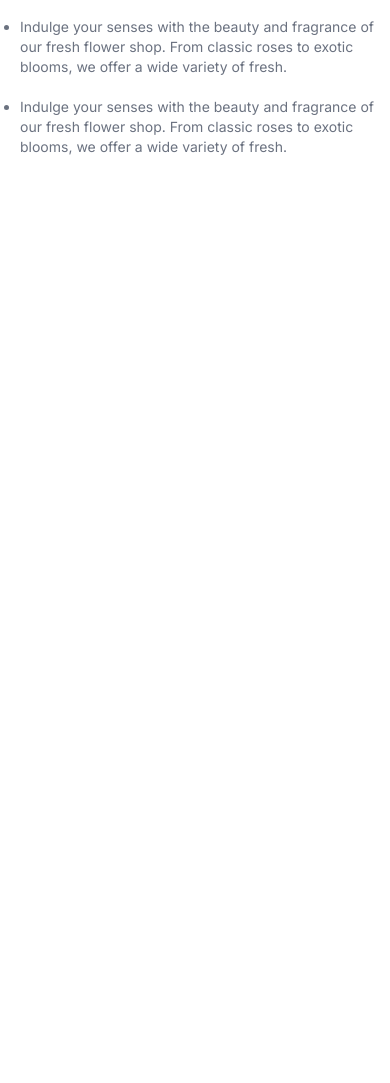
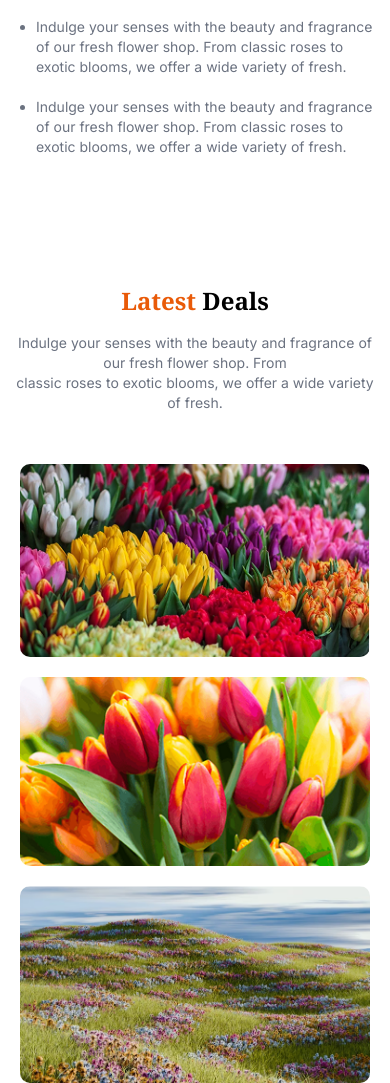
Before and after one commit to starboy1402/Assignment_2, a plain HTML site: page index.html in a window 390 px wide. Shown: the part 3124-4207 px from the top of the page. Before the commit the page ends 3281 px from the top, so only its background shows below. Drawn offline with nearby package versions, Linux system fonts and the light colour scheme.

Commit message:
added section 5 with grid for responsiveness

```diff
--- a/index.html
+++ b/index.html
@@ -58,13 +58,15 @@
 
     </section>
 
-    <section class=" class03 mt-16 sm:mt-32 m-auto ">
-        <div class="container m-auto ">
+    <section class=" class03 mt-16 sm:mt-32 ">
+        <div class="container">
             <div class="text mb-12 text-center">
-                <h1 class="text-2xl mb-4 font-bold font-['Noto_Serif'] md:text-5xl">Our <span class="text-[#E95A08]">Plants</span>
+                <h1 class="text-2xl mb-4 font-bold font-['Noto_Serif'] md:text-5xl">Our <span
+                        class="text-[#E95A08]">Plants</span>
                 </h1>
-                <p class="text-sm text-wrap md:text-[22px] font-Inter text-gray-500">Indulge your senses with the beauty and fragrance of our
-                    fresh flower shop. From<br> classic roses to exotic blooms, we offer a wide variety of fresh.</p>
+                <p class="text-sm  md:text-[22px] font-Inter text-gray-500">Indulge your senses with the beauty and
+                    fragrance of our fresh flower shop. From <br> classic roses to exotic blooms, we offer a wide
+                    variety of fresh.</p>
             </div>
             <div class="card grid grid-cols-2 lg:grid-cols-4 gap-x-5 gap-y-7">
                 <div class="card-container w-full border border-[#E95A08] text-center">
@@ -131,7 +133,7 @@
             <div class="img w-full h-auto">
                 <img src="./assets/flower-store.png" alt="flower store">
             </div>
-            <div class="text w-full h-auto">
+            <div class="text w-full h-auto pr-4 pl-4">
                 <h1 class="font-['Noto_Serif'] font-bold text-2xl sm:text-5xl/tight mb-5">Flower & Plants<br>Lover</h1>
                 <ul class="list-disc pl-5 text-sm font-Inter text-gray-500 sm:text-[22px]">
                     <li class="mt-5 mb-5">Indulge your senses with the beauty and fragrance of our fresh flower shop.
@@ -143,6 +145,32 @@
                 </ul>
             </div>
         </div>
+
+    </section>
+
+    <section class="class05 mt-32">
+        <div class="container max-w-[1440px] mx-auto mb-32">
+            <div class="text-container text-center  w-full h-auto pr-4 pl-4 ">
+                <h1 class="font-['Noto_Serif'] font-bold text-2xl sm:text-5xl/tight mb-4"><span
+                        class="text-[#E95A08]">Latest </span> Deals</h1>
+                <div>
+                    <p class="text-sm  md:text-[22px] font-Inter text-gray-500">Indulge your senses with the beauty and
+                        fragrance of our fresh flower shop. From</p>
+                    <p class="text-sm  md:text-[22px] font-Inter text-gray-500">classic roses to exotic blooms, we offer
+                        a wide variety of fresh.</p>
+                </div>
+
+            </div>
+            <div class="img-container  max-w-[1140px]  mx-auto ">
+                <img src="./assets/deal-bloom.png" alt="Latest Deals" class="img-1 w-full h-auto">
+                <img src="./assets/deal-ana.png" alt="Latest Deals" class="img-2 w-full h-auto">
+                <img src="./assets/deal-zabo.png" alt="Latest Deals" class="img-3 w-full h-auto">
+
+
+            </div>
+        </div>
+
+
 
     </section>
 
--- a/style.css
+++ b/style.css
@@ -75,7 +75,7 @@ nav {
     align-items: flex-end;
 }
 
-.class02 h1{
+.class02 h1 {
     font-size: 65px;
     font-weight: bold;
     line-height: 1.2;
@@ -100,6 +100,7 @@ nav {
 .class03 .container {
     max-width: 1140px;
     width: 100%;
+    margin: 0 auto;
 }
 
 
@@ -117,11 +118,48 @@ nav {
 
 
 
+.class05 .img-container {
+    margin-top: 120px;
+}
 
+.img-container {
+    display: grid;
 
+    grid-template-columns: 1fr 2fr;
+    grid-template-rows: 1fr 1fr;
+    grid-template-areas:
+        "img1 img3"
+        "img2 img3";
+    gap: 25px;
+    height: 423px;
 
+}
+.img-1 {
+            grid-area: img1;
+            width: 100%;
+            height: 100%;
+            object-fit: cover;
+            position: relative;
+            border-radius: 10px;
+        }
 
+.img-2 {
+            grid-area: img2;
+            width: 100%;
+            height: 100%;
+            object-fit: cover;
+            position: relative;
+            border-radius: 10px;
+        }
 
+.img-3 {
+            grid-area: img3;
+            width: 100%;
+            height: 100%;
+            object-fit: cover;
+            position: relative;
+            border-radius: 10px;
+        }
 
 
 
@@ -139,19 +177,23 @@ nav {
 /* Mobile Responsiveness */
 @media (max-width: 768px) {
 
-   .class01{
+    .class01 {
         margin-bottom: 28px;
 
     }
+
     .nav-link li {
         display: none;
     }
+
     .nav-link ul {
         justify-content: space-evenly;
     }
+
     .cart {
         margin-left: auto;
     }
+
     .img-logo img {
         width: 63px;
     }
@@ -163,10 +205,12 @@ nav {
         gap: 28px;
         padding: 0 20px;
     }
+
     .class02 h1 {
         font-size: 24px;
         margin-bottom: 13px;
     }
+
     .class02 p {
         font-size: 14px;
         width: 100%;
@@ -179,6 +223,22 @@ nav {
 
 
 
+/* styles for class05 */
+
+    .class05 .img-container {
+        grid-template-columns: 1fr;
+        grid-template-rows: repeat(3, 1fr);
+        margin-top: 51px;
+        padding: 0 20px;
+        grid-template-areas:
+            "img1"
+            "img2"
+            "img3";
+        gap: 20px;
+    }
+
+
+
 
 
 
```
